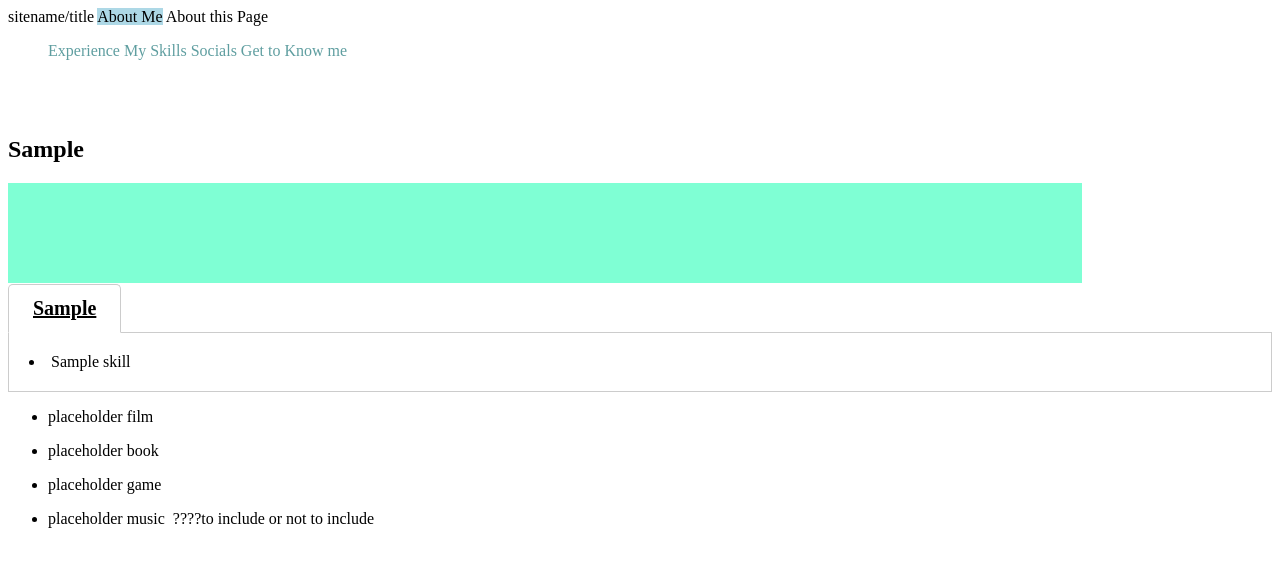
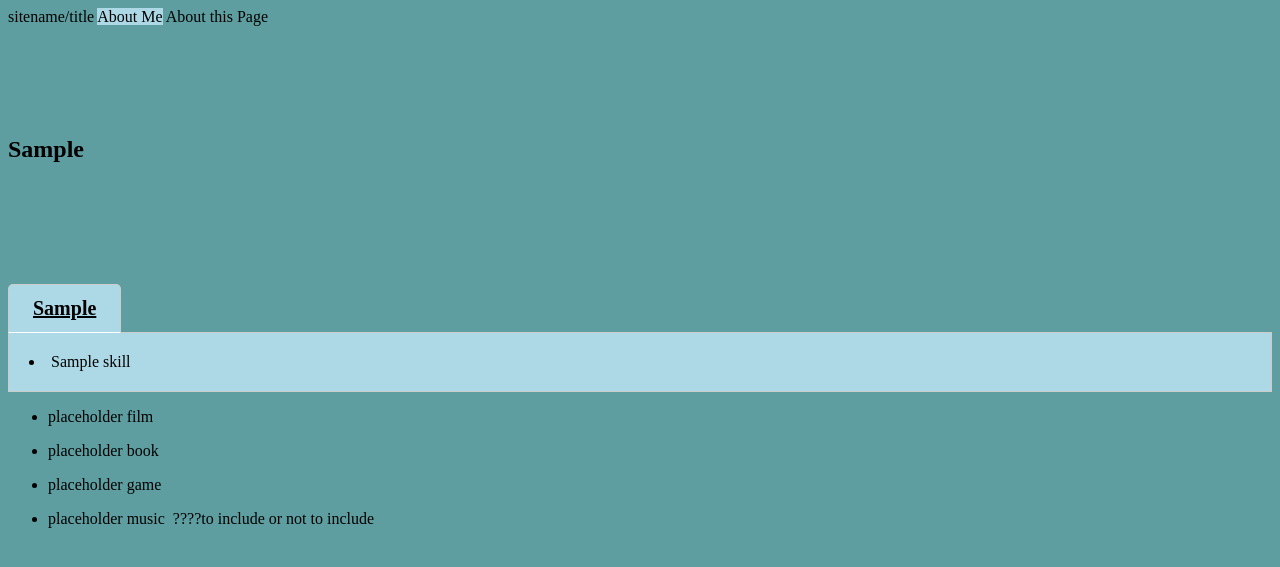
Before and after one commit to Rob-Fox/resume_site, a Django app: page / in a window 1280 px wide. Shown: the top 567 px of the page. Run offline with Django 5.2, Linux system fonts and the light colour scheme; tables that the repository leaves empty hold one stand-in row (values such as "Sample post"); data that the repository does not hold is empty.

Commit message:
trying some ides vis-a-vis color palette (may not be final)

```diff
--- a/resume/static/resume/style.css
+++ b/resume/static/resume/style.css
@@ -40,7 +40,9 @@
     }
 }
 
-
+body {
+    background-color: cadetblue;
+}
 
 #fast-links li {
     display: inline-block;
@@ -70,7 +72,7 @@ a {
     scrollbar-width: none;
     align-items: center;
     padding-bottom: 100px;
-    background-color: aquamarine;
+    background-color: cadetblue;
 
     anchor-name: --my_carousel;
     scroll-marker-group: after;
@@ -176,7 +178,7 @@ a {
     margin-right: var(--margin);
     border-radius: var(--margin);
     padding-top: calc(var(--margin)/2);
-    background-color: red;
+    background-color: forestgreen;
     vertical-align: top;
     border-radius: var(--margin) var(--margin) calc(2.5 * var(--margin)) calc(2.5 * var(--margin));
 }
@@ -276,7 +278,7 @@ a {
     width: fit-content;
     padding: .75rem 1.5rem;
     cursor: pointer;
-    background-color: #f1f1f1;
+    background-color: lightblue;
     border: 1px solid #ccc;
     margin-right: 5px;
     border-radius: 5px 5px 0 0;
@@ -295,7 +297,7 @@ a {
     margin: 0;
     padding: 20px;
     border: 1px solid #ccc;
-    background: #fff;
+    background: lightblue;
     list-style-position: inside;
     display: none;
 
@@ -309,7 +311,7 @@ a {
 }
 
 #skills_container input[type='radio']:checked + h3 label {
-    background-color: #fff;
+    background-color: lightblue;
     font-weight: bold;
     text-decoration: underline;
 
```
